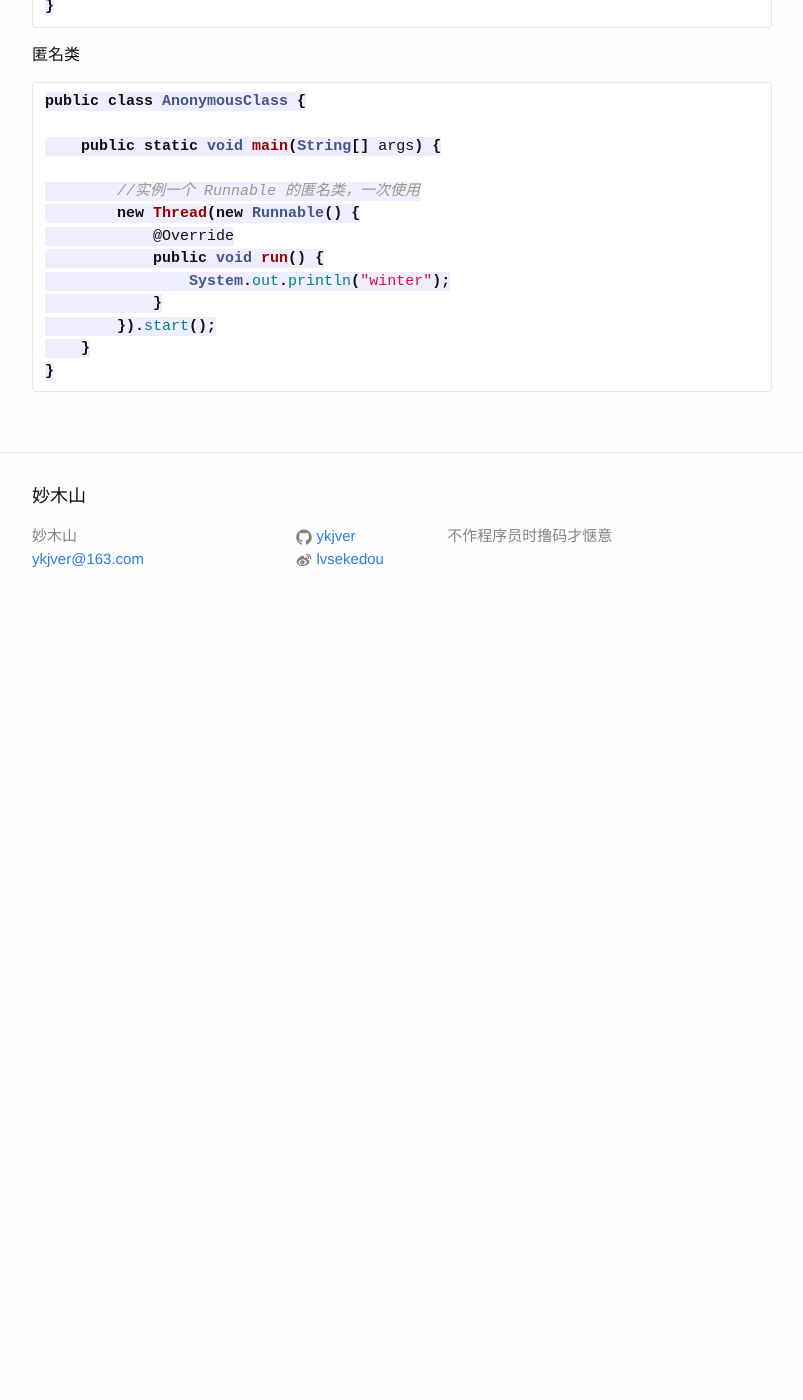
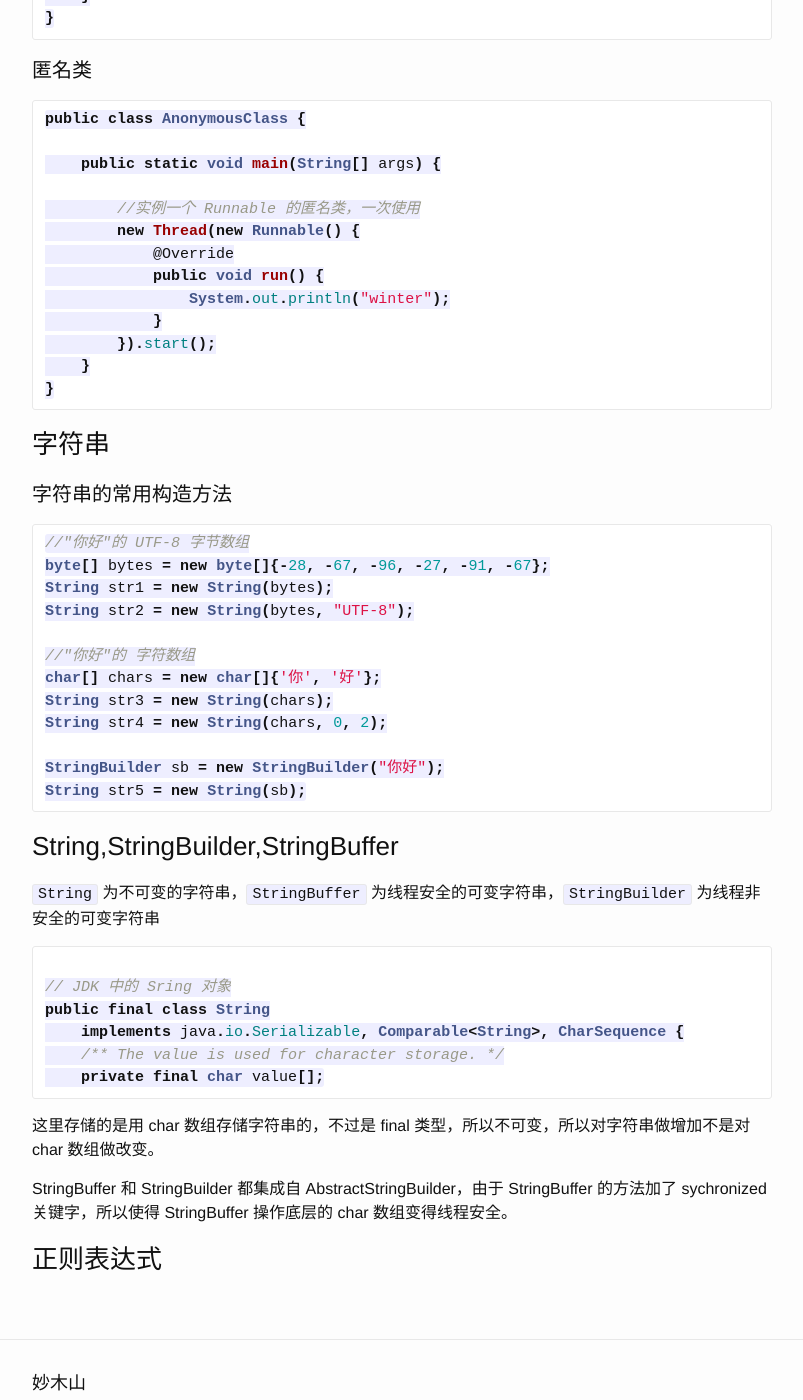
Before and after one commit to ykjver/ykjver.github.io, a Jekyll site: the page built from _posts/2018-02-13-quick-get-start-of-java.md, in a window 1280 px wide and 1400 px high, scrolled down 3596 px. Shown: the whole window, without its empty margins (238-1041 px from the left). Built offline with Jekyll 4.4.1, drawn with Linux system fonts in a browser that asks for light colours; before the commit the page ends 4226 px from its top, so only the background shows below that.

Commit message:
happy new year 2018

````diff
--- a/_posts/2018-02-13-quick-get-start-of-java.md
+++ b/_posts/2018-02-13-quick-get-start-of-java.md
@@ -122,7 +122,7 @@ public class MethodOverloadDemo {
 
 ### 内部类
 
-成员内部类
+#### 成员内部类
 ```java
 public class InnerClassDemo {
 
@@ -143,7 +143,7 @@ public class InnerClassDemo {
 }
 ```
 
-局部类
+#### 局部类
 ```java
 public class LocalClassDemo {
     public static void main(String[] args) {
@@ -168,7 +168,7 @@ public class LocalClassDemo {
 }
 ```
 
-匿名类
+#### 匿名类
 ```java
 public class AnonymousClass {
 
@@ -184,3 +184,41 @@ public class AnonymousClass {
     }
 }
 ```
+
+### 字符串
+
+#### 字符串的常用构造方法
+
+```java
+//"你好"的 UTF-8 字节数组
+byte[] bytes = new byte[]{-28, -67, -96, -27, -91, -67};
+String str1 = new String(bytes);
+String str2 = new String(bytes, "UTF-8");
+
+//"你好"的 字符数组
+char[] chars = new char[]{'你', '好'};
+String str3 = new String(chars);
+String str4 = new String(chars, 0, 2);
+
+StringBuilder sb = new StringBuilder("你好");
+String str5 = new String(sb);
+```
+
+### String,StringBuilder,StringBuffer
+
+`String` 为不可变的字符串，`StringBuffer` 为线程安全的可变字符串，`StringBuilder` 为线程非安全的可变字符串
+
+```java
+
+// JDK 中的 Sring 对象
+public final class String
+    implements java.io.Serializable, Comparable<String>, CharSequence {
+    /** The value is used for character storage. */
+    private final char value[];
+```
+
+这里存储的是用 char 数组存储字符串的，不过是 final 类型，所以不可变，所以对字符串做增加不是对 char 数组做改变。
+
+StringBuffer 和 StringBuilder 都集成自 AbstractStringBuilder，由于 StringBuffer 的方法加了 sychronized 关键字，所以使得 StringBuffer 操作底层的 char 数组变得线程安全。
+
+### 正则表达式
````
